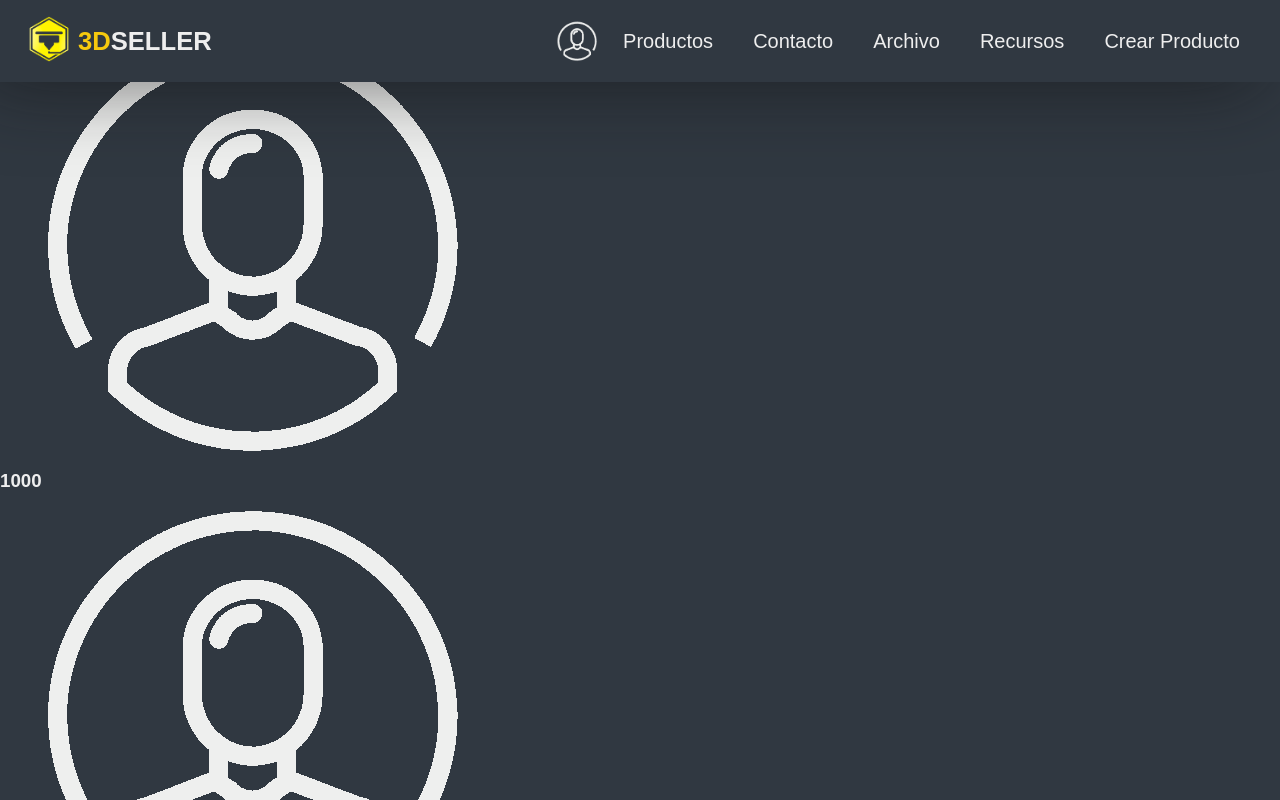
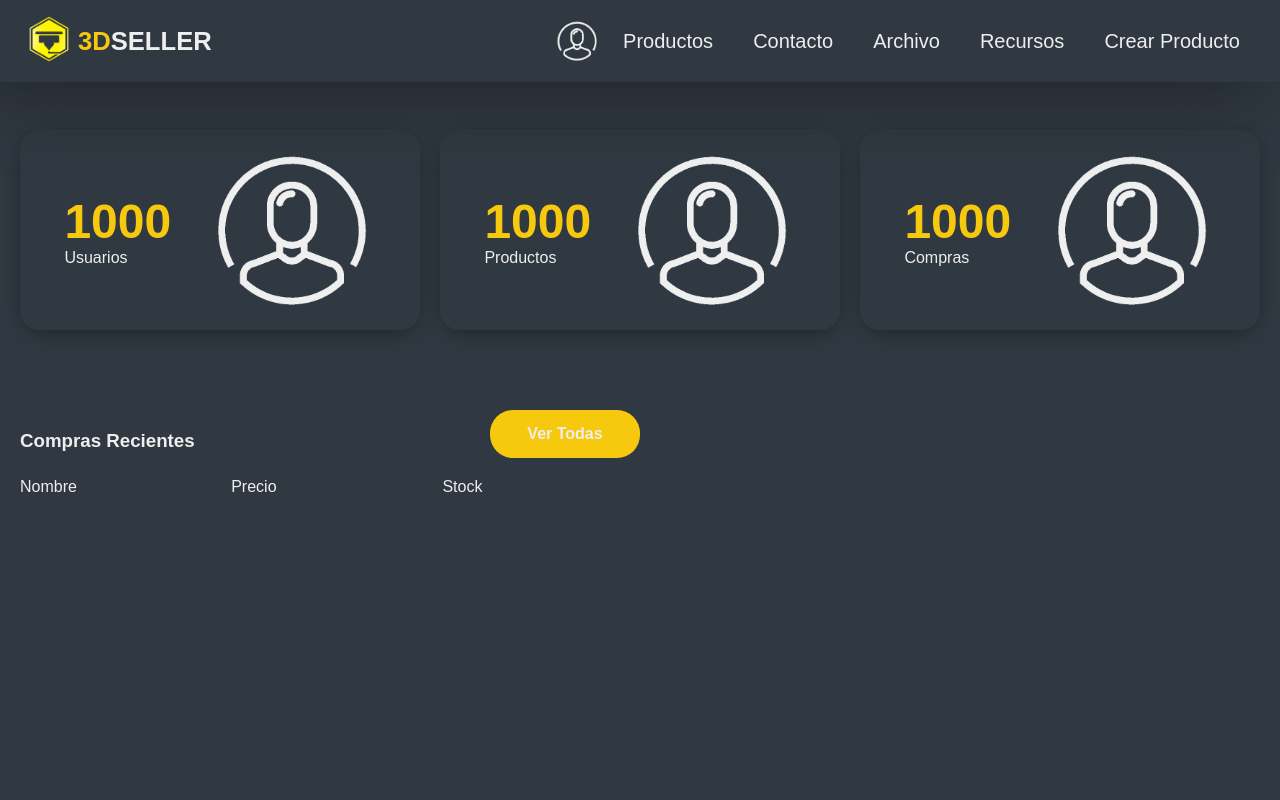
Before and after one commit to aliriodi/3DSeller, a Next.js app: page /admin in a window 1280 px wide. Shown: the top 800 px of the page. Built offline with nearby package versions, Linux system fonts and the light colour scheme; no server answers.

Commit message:
estructura HTML y estilos basicos agragados al PanelAdmin

```diff
--- a/src/components/PanelAdmin/PanelAdmin.jsx
+++ b/src/components/PanelAdmin/PanelAdmin.jsx
@@ -1,7 +1,29 @@
 import Image from "next/image";
+import { useEffect, useState } from "react";
+import { useDispatch, useSelector } from "react-redux";
+import { getProducts , getRender, resetState,} from "../../redux/DSellerActions";
 import img from "../LogButton/perfil-icon_default.png"
 
 function PanelAdmin(){
+
+    const dispatch = useDispatch();
+
+    useEffect(() => {
+        dispatch(getProducts());
+    }, [dispatch]);
+
+    const {
+        products,
+        count
+    } = useSelector(state => state.products);
+
+    //#region Etadisticas Totales
+    const [currentCantProducts, setCurrentCantProducts] = useState(0)
+    const [currentCantUsers, setCurrentCantUsers] = useState(0)
+    const [currentPurchases, setCurrentPurchases] = useState(0)
+
+    //#endregion
+
     return(
         <>
         <div>
@@ -17,6 +39,7 @@ function PanelAdmin(){
                         {/* Cantidad */}
                         <div className='stats-total_text'>
                             <h3>1000</h3>
+                            <p>Usuarios</p>
                         </div>
 
                         {/* Icono */}
@@ -32,6 +55,7 @@ function PanelAdmin(){
                         {/* Cantidad */}
                         <div className='stats-total_text'>
                             <h3>1000</h3>
+                            <p>Productos</p>
                         </div>
 
                         {/* Icono */}
@@ -47,6 +71,7 @@ function PanelAdmin(){
                         {/* Cantidad */}
                         <div className='stats-total_text'>
                             <h3>1000</h3>
+                            <p>Compras</p>
                         </div>
 
                         {/* Icono */}
@@ -60,8 +85,28 @@ function PanelAdmin(){
                 {/* Estadisticas Recientes */}
                 <div className='dashboard-container_stats'>
 
-                    {/* Ordenes Recientes */}
-                    <div className='stats-recent'></div>
+                    {/* Compras Recientes */}
+                    <div className='stats-recent'>
+                        <div className="stats-recent_text">
+                            <h3>Compras Recientes</h3>
+                            <div className="btn-container">
+                                <a href={""} className="btn">
+                                    Ver Todas
+                                </a>
+                            </div>
+                        </div>
+                        <ul className="stats-recent_list">
+                            <li className="stats-recent_list-item">
+                                <span>Nombre</span>
+                            </li>
+                            <li className="stats-recent_list-item">
+                                <span>Precio</span>
+                            </li>
+                            <li className="stats-recent_list-item">
+                                <span>Stock</span>
+                            </li>
+                        </ul>
+                    </div>
 
                     {/* Usuarios recientes */}
                     <div className='stats-recent'></div>
--- a/src/styles/globals.css
+++ b/src/styles/globals.css
@@ -1039,3 +1039,78 @@ border-color: var(--main-color);
   margin: 8px 0;
 }
 /*////////// End CreateP //////////*/
+
+
+/*////////// Start Panel Admin //////////*/
+
+/* Secion Superior */
+.dashboard-container{
+  margin-top: 130px;
+  display: flex;
+  flex-direction: column;
+}
+
+.dashboard-container_stats{
+  display: flex;
+  justify-content: space-evenly;
+}
+
+.stats-total{
+  display: flex;
+  justify-content: space-evenly;
+  align-items: center;
+  width: 400px;
+  height: 200px;
+  border-radius: 20px;
+  margin-bottom: 80px;
+  box-shadow: 0 5px 25px -10px #111;
+}
+
+.stats-total_text h3{
+  color: var(--main-color);
+  font-size: 3em;
+}
+
+.stats-total_icon{
+  width: 160px;
+  height: 160px;
+}
+.stats-total_icon img{
+  object-fit: cover;
+  width: 100%;
+  height: 100%;
+}
+
+/* Secion Inferior */
+
+.stats-recent{
+  width: 100%;
+  justify-content: center;
+}
+
+.stats-recent_text{
+  display: flex;
+  justify-content: left;
+  margin-bottom: 20px;
+}
+.stats-recent_text h3{
+  width: 50%;
+  padding: 20px 0 0 20px;
+}
+
+.stats-recent_text .btn-container{
+  margin: 0;
+  justify-content: right;
+}
+
+
+.stats-recent_list{
+  display: flex;
+}
+
+.stats-recent_list-item{
+  padding-left: 20px;
+  width: 33%;
+}
+
+/*////////// End Panel Admin //////////*/
```
